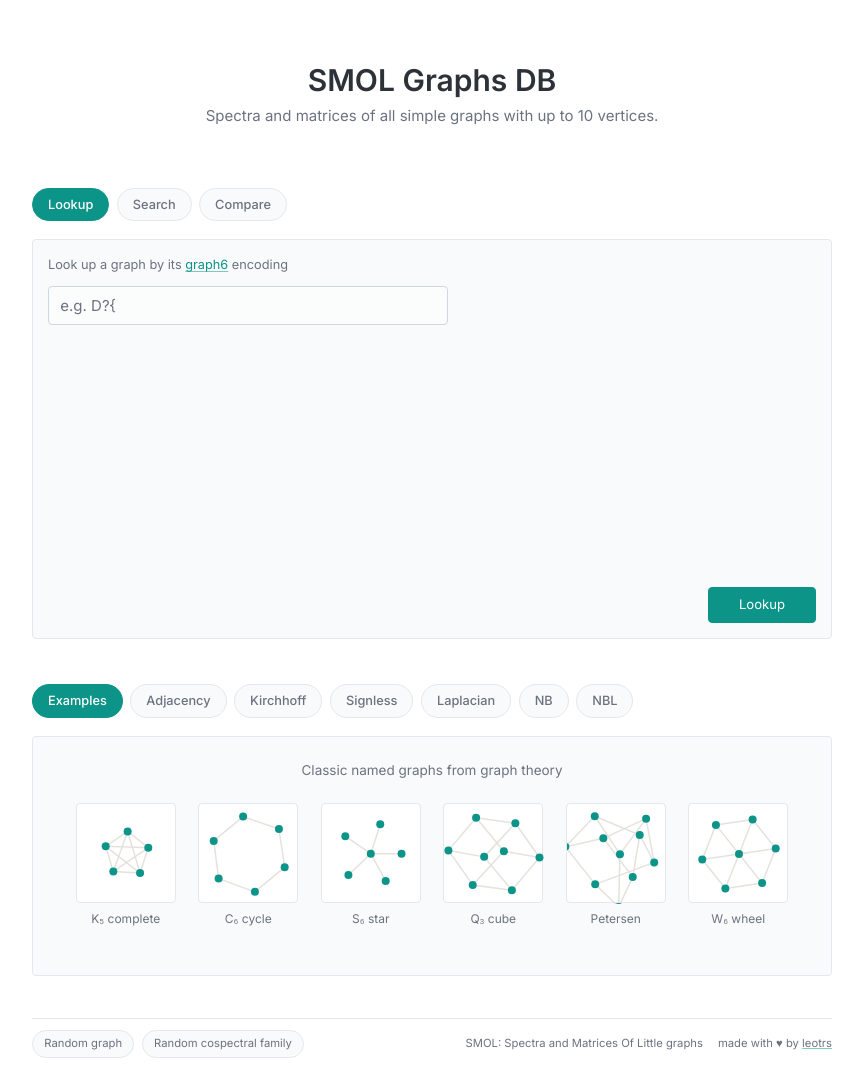
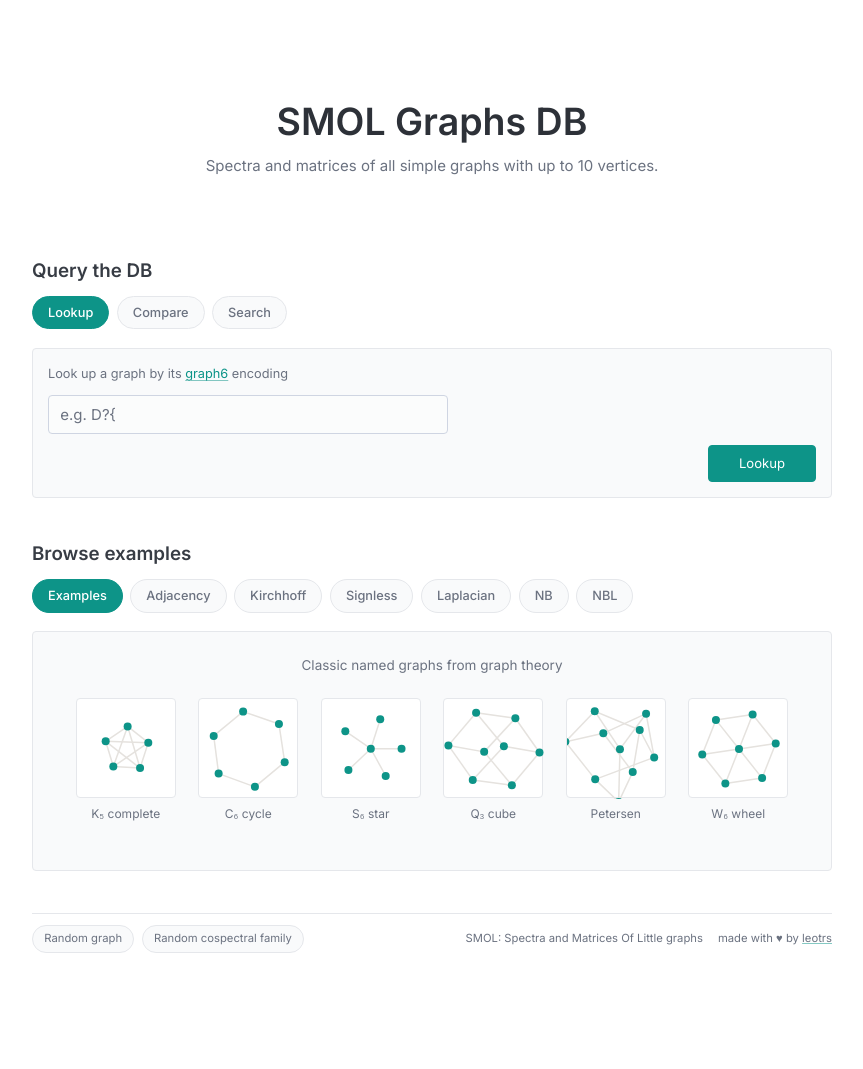
Before and after one commit to leotrs/smol, a FastAPI app: page / in a window 1280 px wide. Shown: the part 49-1118 px from the top of the page, without its empty margins (208-1071 px from the left). After the commit the page ends 1002 px from the top, so only its background shows below. Run offline with FastAPI, Linux system fonts and the light colour scheme; some libraries are stand-ins or nearby versions.

Commit message:
Refine homepage layout with improved spacing and UX
- Reorder tabs from Lookup/Search/Compare to Lookup/Compare/Search
- Remove excessive vertical whitespace in Lookup and Compare tabs by using dynamic heights instead of fixed 400px
- Position search and compare buttons horizontally beside inputs instead of below
- Enlarge hero section with increased padding for better visual hierarchy
- Add section headers "Query the DB" and "Browse examples" with consistent spacing
- Show dash for empty tags in comparison and search results tables
- Update documentation to reflect 222 tests and new tab order

🤖 Generated with [Claude Code](https://claude.com/claude-code)

Co-Authored-By: Claude Sonnet 4.5 <noreply@anthropic.com>

```diff
--- a/api/templates/base.html
+++ b/api/templates/base.html
@@ -136,11 +136,28 @@
 
         hgroup.hero {
             text-align: center;
-            padding: 2rem 0 2.5rem;
+            padding: 4.5rem 0 4rem;
         }
 
         hgroup.hero h1 {
-            margin-bottom: 0.5rem;
+            margin-bottom: 0.75rem;
+            font-size: 2.5rem;
+        }
+
+        hgroup.hero p {
+            font-size: 1.1rem;
+        }
+
+        .section-header {
+            font-size: 1.25rem;
+            font-weight: 600;
+            margin-top: 2.5rem;
+            margin-bottom: 1rem;
+            color: var(--pico-color);
+        }
+
+        .section-header:first-of-type {
+            margin-top: 0;
         }
 
         /* Compact buttons - not full width */
@@ -497,11 +522,9 @@
         }
 
         .tab-content form {
-            flex: 1;
             display: flex;
             flex-direction: column;
-            justify-content: space-between;
-            align-items: stretch;
+            gap: 0.75rem;
         }
 
         .tab-content[x-show*="lookup"] form {
@@ -844,7 +862,6 @@
 
         /* Examples section */
         .examples-section {
-            margin-top: 3rem;
             text-align: center;
         }
 
--- a/api/templates/compare.html
+++ b/api/templates/compare.html
@@ -1075,7 +1075,7 @@ function resetCompareSpectrumComplexPlot() {
             {% if g.properties.is_bipartite and 'bipartite' not in all_tags %}{% set _ = all_tags.append('bipartite') %}{% endif %}
             {% if g.properties.is_planar and 'planar' not in all_tags %}{% set _ = all_tags.append('planar') %}{% endif %}
             {% if g.properties.is_regular and 'regular' not in all_tags %}{% set _ = all_tags.append('regular') %}{% endif %}
-            <td>{% for tag in all_tags | sort %}<span class="tag tag-sm">{{ tag }}</span>{% endfor %}</td>
+            <td>{% if all_tags %}{% for tag in all_tags | sort %}<span class="tag tag-sm">{{ tag }}</span>{% endfor %}{% else %}-{% endif %}</td>
             {% endfor %}
         </tr>
         <tr{% if prop_diffs.diameter %} class="row-diff"{% endif %}>
--- a/api/templates/graph_list.html
+++ b/api/templates/graph_list.html
@@ -24,7 +24,7 @@
             <td><a href="/graph/{{ g.graph6 | urlencode }}"><code>{{ g.graph6 }}</code></a></td>
             <td>{{ g.n }}</td>
             <td>{{ g.m }}</td>
-            <td>{% for tag in all_tags | sort %}<span class="tag tag-sm">{{ tag }}</span>{% endfor %}</td>
+            <td>{% if all_tags %}{% for tag in all_tags | sort %}<span class="tag tag-sm">{{ tag }}</span>{% endfor %}{% else %}-{% endif %}</td>
             <td>{{ g.properties.diameter if g.properties.diameter else "-" }}</td>
             <td>{{ g.properties.girth if g.properties.girth else "-" }}</td>
         </tr>
--- a/api/templates/home.html
+++ b/api/templates/home.html
@@ -8,11 +8,13 @@
     <p>Spectra and matrices of all simple graphs with up to 10 vertices.</p>
 </hgroup>
 
+<h2 class="section-header">Query the DB</h2>
+
 <div class="search-box" x-data="{ tab: 'lookup' }">
     <div class="tab-pills">
         <button type="button" :class="{ active: tab === 'lookup' }" @click="tab = 'lookup'">Lookup</button>
+        <button type="button" :class="{ active: tab === 'compare' }" @click="tab = 'compare'">Compare</button>
         <button type="button" :class="{ active: tab === 'search' }" @click="tab = 'search'">Search</button>
-        <button type="button" :class="{ active: tab === 'compare' }" @click="tab = 'compare'">Compare</button>
     </div>
 
     <div class="tab-content" x-show="tab === 'lookup'">
@@ -129,14 +131,14 @@
                     </div>
                 </div>
             </div>
-            <div class="search-footer">
-                <button type="submit">Search</button>
-            </div>
+            <button type="submit">Search</button>
         </form>
     </div>
 </div>
 
 <section id="results"></section>
+
+<h2 class="section-header">Browse examples</h2>
 
 <div class="examples-section" x-data="{ tab: 'examples' }">
     <div class="tab-pills">
```
Also changed, not shown: other parts of api/templates/base.html (+17 -14 lines), CLAUDE.md (+3 -3 lines), README.md.
